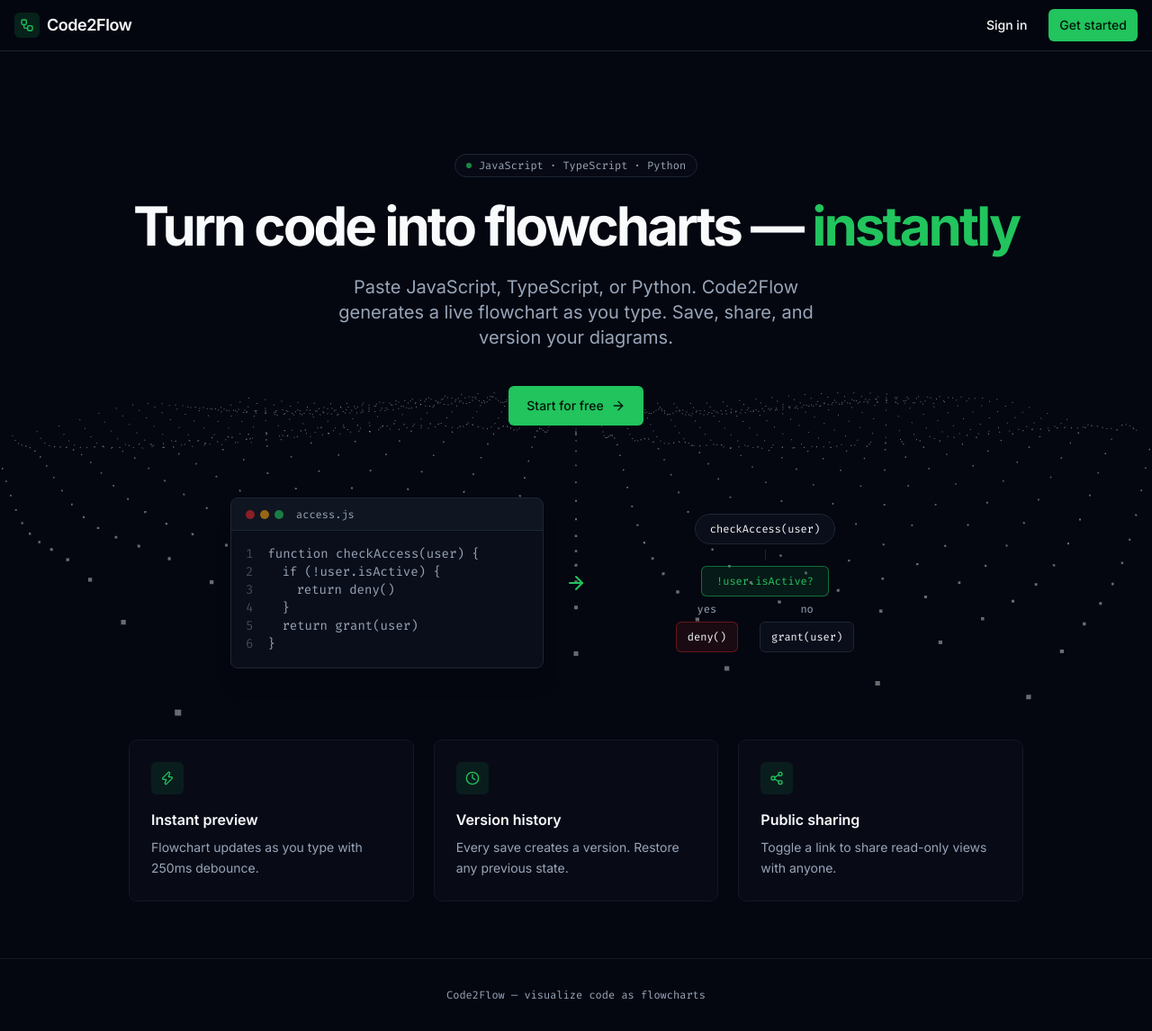
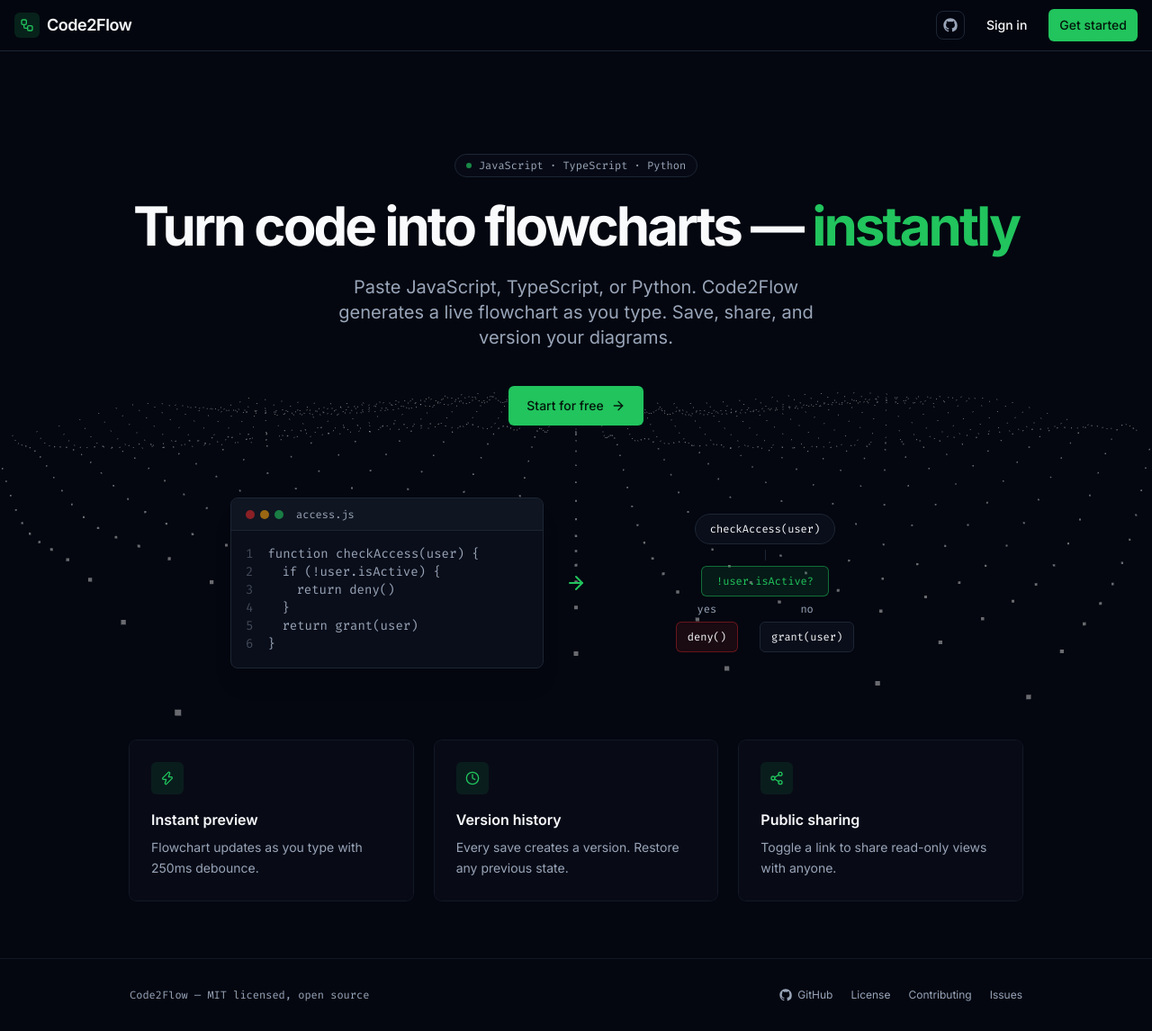
Before and after one commit to Emp1500/Code2Flow, a Next.js app: page / in a window 1280 px wide. Shown: the whole page at 90% size. Built offline with nearby package versions, Linux system fonts and the light colour scheme; no server answers.

Commit message:
feat(ui): add open-source elements to homepage and navbar
Adds a GitHub link in the navbar and hero, and a footer with
GitHub/License/Contributing/Issues links, since the project is open source.

```diff
--- a/app/page.tsx
+++ b/app/page.tsx
@@ -5,6 +5,9 @@
 import { Button } from '@/components/ui/button'
 import { DottedSurface } from '@/components/ui/DottedSurface'
 import { AnimatedFeaturesGrid } from '@/components/home/AnimatedFeaturesGrid'
+import { GithubIcon } from '@/components/icons/GithubIcon'
+
+const GITHUB_URL = 'https://github.com/Emp1500/Code2Flow'
 
 const sampleCode = [
   { code: 'function checkAccess(user) {', indent: 0 },
@@ -95,10 +98,47 @@
 
         <AnimatedFeaturesGrid />
       </main>
-      <footer className="relative border-t border-border/60 py-8 text-center">
-        <p className="font-mono text-xs text-muted-foreground">
-          Code2Flow — visualize code as flowcharts
-        </p>
+      <footer className="relative border-t border-border/60 py-8">
+        <div className="max-w-5xl mx-auto px-4 flex flex-col sm:flex-row items-center justify-between gap-4">
+          <p className="font-mono text-xs text-muted-foreground">
+            Code2Flow — MIT licensed, open source
+          </p>
+          <nav className="flex items-center gap-5 text-xs text-muted-foreground">
+            <a
+              href={GITHUB_URL}
+              target="_blank"
+              rel="noreferrer"
+              className="inline-flex items-center gap-1.5 hover:text-foreground transition-colors duration-150"
+            >
+              <GithubIcon className="size-3.5" />
+              GitHub
+            </a>
+            <a
+              href={`${GITHUB_URL}/blob/main/LICENSE`}
+              target="_blank"
+              rel="noreferrer"
+              className="hover:text-foreground transition-colors duration-150"
+            >
+              License
+            </a>
+            <a
+              href={`${GITHUB_URL}/blob/main/CONTRIBUTING.md`}
+              target="_blank"
+              rel="noreferrer"
+              className="hover:text-foreground transition-colors duration-150"
+            >
+              Contributing
+            </a>
+            <a
+              href={`${GITHUB_URL}/issues`}
+              target="_blank"
+              rel="noreferrer"
+              className="hover:text-foreground transition-colors duration-150"
+            >
+              Issues
+            </a>
+          </nav>
+        </div>
       </footer>
     </div>
   )
--- /dev/null
+++ b/components/icons/GithubIcon.tsx
@@ -0,0 +1,7 @@
+export function GithubIcon({ className }: { className?: string }) {
+  return (
+    <svg viewBox="0 0 24 24" fill="currentColor" className={className} aria-hidden>
+      <path d="M12 .5C5.65.5.5 5.65.5 12c0 5.08 3.29 9.39 7.86 10.91.57.1.78-.25.78-.55 0-.27-.01-1-.02-1.96-3.2.7-3.87-1.54-3.87-1.54-.53-1.33-1.29-1.69-1.29-1.69-1.05-.72.08-.7.08-.7 1.17.08 1.78 1.2 1.78 1.2 1.03 1.77 2.71 1.26 3.37.96.1-.75.4-1.26.73-1.55-2.55-.29-5.24-1.28-5.24-5.69 0-1.26.45-2.29 1.19-3.09-.12-.29-.52-1.46.11-3.05 0 0 .97-.31 3.18 1.18a11 11 0 0 1 5.79 0c2.2-1.49 3.17-1.18 3.17-1.18.63 1.59.24 2.76.12 3.05.74.8 1.18 1.83 1.18 3.09 0 4.42-2.69 5.4-5.25 5.68.41.36.78 1.06.78 2.14 0 1.55-.01 2.79-.01 3.17 0 .3.21.66.79.55A10.51 10.51 0 0 0 23.5 12C23.5 5.65 18.35.5 12 .5Z" />
+    </svg>
+  )
+}
--- a/components/layout/Navbar.tsx
+++ b/components/layout/Navbar.tsx
@@ -4,6 +4,9 @@
 import { Workflow } from 'lucide-react'
 import { createClient } from '@/lib/supabase/client'
 import { Button } from '@/components/ui/button'
+import { GithubIcon } from '@/components/icons/GithubIcon'
+
+const GITHUB_URL = 'https://github.com/Emp1500/Code2Flow'
 
 export function Navbar({ user }: { user: { email?: string } | null }) {
   const router   = useRouter()
@@ -24,7 +27,16 @@
           </span>
           Code2Flow
         </Link>
-        <div className="flex items-center gap-3">
+        <div className="flex items-center gap-2 sm:gap-3">
+          <a
+            href={GITHUB_URL}
+            target="_blank"
+            rel="noreferrer"
+            aria-label="View Code2Flow on GitHub"
+            className="inline-flex items-center justify-center size-8 rounded-lg border border-border text-muted-foreground hover:text-foreground hover:bg-muted transition-colors duration-150"
+          >
+            <GithubIcon className="size-4" />
+          </a>
           {user ? (
             <>
               <Link href="/dashboard">
```
